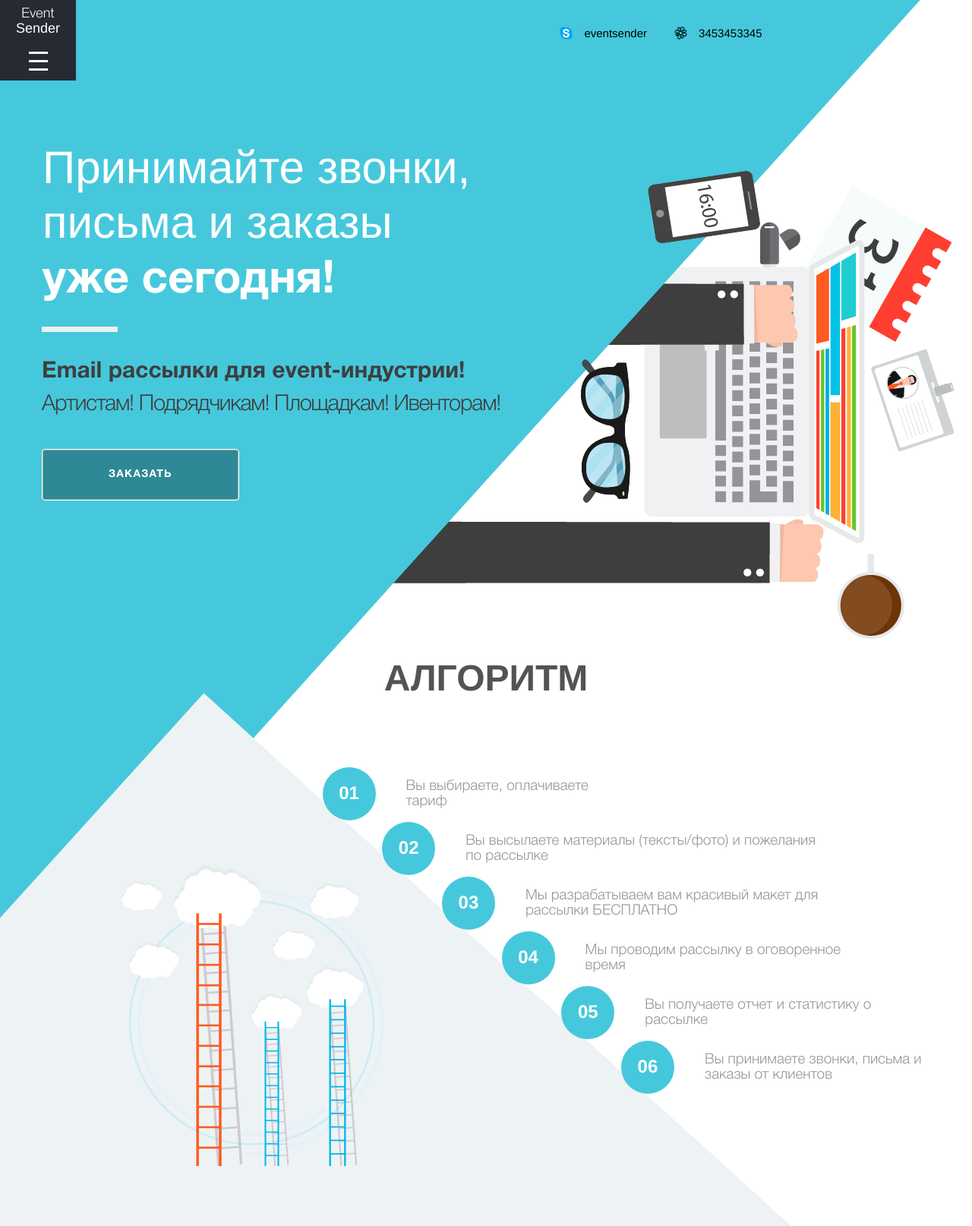
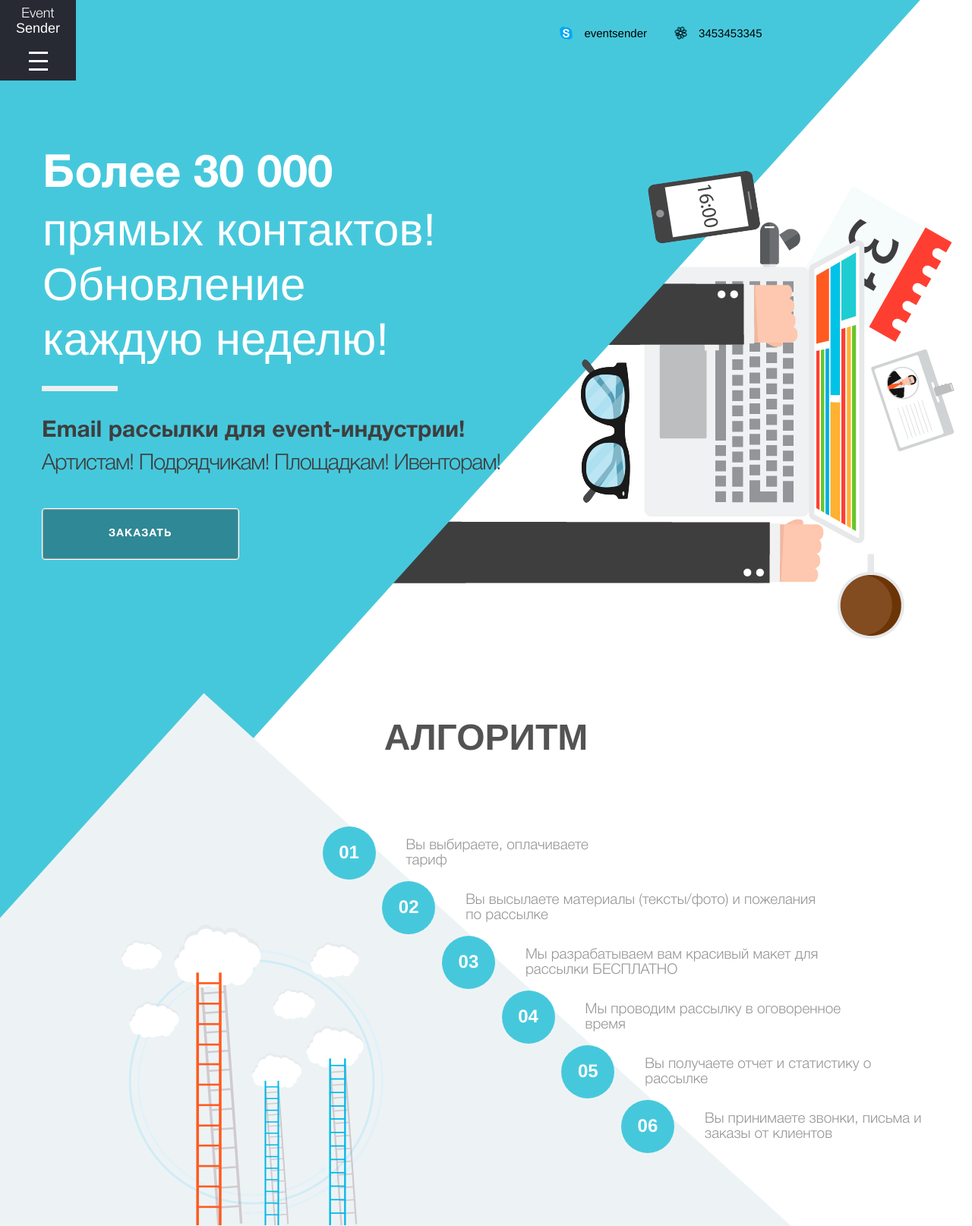
Before and after one commit to RadiksMan/event_sender, a PHP site: page /process.php in a window 1280 px wide. Shown: the top 1614 px of the page at 76% size. Run offline with PHP 8.4, Linux system fonts and the light colour scheme; style sheets or scripts are compiled from the project's sources; some libraries are stand-ins or nearby versions.

Commit message:
add 3 item

```diff
--- a/css/radion.css
+++ b/css/radion.css
@@ -185,11 +185,16 @@
   font-size: 60rem;
   line-height: 72rem;
   position: relative;
-  max-height: 217px;
+  max-height: 300px;
 }
 
 .top_section .top_section_item b {
   font-weight: bold;
+}
+
+.top_section .top_section_item p.hidden {
+  opacity: 0;
+  background-color: red;
 }
 
 .top_section .top_section_middle {
--- a/header.php
+++ b/header.php
@@ -128,10 +128,18 @@
 		</div>
 		<div class="grey-block"></div>
 		<div class="top_section_animated">
-			<div class="top_img_hands"><img src="images/top_img_hands.png" alt=""></div>
-			<div class="top_img_mac"><img src="images/top_img_mac.png" alt=""></div>
-			<div class="top_img_tel"><img src="images/top_img_tel.png" alt=""></div>
-			<div class="top_img_glass"><img src="images/top_img_glass.png" height="189" width="65" alt=""></div>
+			<div class="slider_1">
+
+			</div>
+			<div class="slider_2">
+				<div class="top_img_hands"><img src="images/top_img_hands.png" alt=""></div>
+				<div class="top_img_mac"><img src="images/top_img_mac.png" alt=""></div>
+				<div class="top_img_tel"><img src="images/top_img_tel.png" alt=""></div>
+				<div class="top_img_glass"><img src="images/top_img_glass.png" alt=""></div>
+			</div>
+			<div class="slider_3">
+
+			</div>
 		</div>
 	</div>
 	<header class="header">
--- a/js/radion.js
+++ b/js/radion.js
@@ -5,7 +5,8 @@ function top_slick(){
         vertical:true,
         autoplay:true,
         verticalSwiping:false,
-        swipe:false
+        swipe:false,
+        responsive:true
     });
 }
 
--- a/partials/top.php
+++ b/partials/top.php
@@ -3,19 +3,22 @@
         <div class="top_section_slider">
             <div class="top_section_slider_wrap">
                 <div class="top_section_item">
+                    <p><b>Более 30 000 </b></p>
+                    <p>прямых контактов! </p>
+                    <p>Обновление </p>
+                    <p>каждую неделю!</p>
+                </div>
+                <div class="top_section_item">
                     <p>Принимайте звонки,</p>
                     <p>письма и заказы</p>
                     <p><b>уже сегодня!</b></p>
+                    <p class="hidden">1</p>
                 </div>
                 <div class="top_section_item">
-                    <p>Lorem ipsum.</p>
-                    <p>Lorem ipsum dolor sit.</p>
-                    <p><b>Lorem.</b></p>
-                </div>
-                <div class="top_section_item">
-                    <p>Lorem ipsum dolor sit amet.</p>
-                    <p>Lorem ipsum dolor sit.</p>
-                    <p><b>Lorem.</b></p>
+                    <p>Расширьте географию </p>
+                    <p>ваших услуг! </p>
+                    <p><b>Рассылка </b></p>
+                    <p><b>по всей России!</b></p>
                 </div>
             </div>
         </div>
--- a/sass/radion.scss
+++ b/sass/radion.scss
@@ -50,8 +50,9 @@
 .top_section{
     .top_section_wrap{font-size: 30rem;color: #3e3e3f;width: 100%;max-width: 1170px;margin: 0 auto;padding-top: 181px;padding-bottom: 206px;}
 
-    .top_section_item{color: #fff;font-weight: 100;font-size: 60rem;line-height: 72rem;position: relative;max-height: 217px;
+    .top_section_item{color: #fff;font-weight: 100;font-size: 60rem;line-height: 72rem;position: relative;max-height: 300px;
         b{font-weight: bold;}
+        p.hidden{opacity: 0;background-color: red;}
     }
     .top_section_middle{padding-top: 74px;
         .tsm_top{font-weight: bold;}
```
